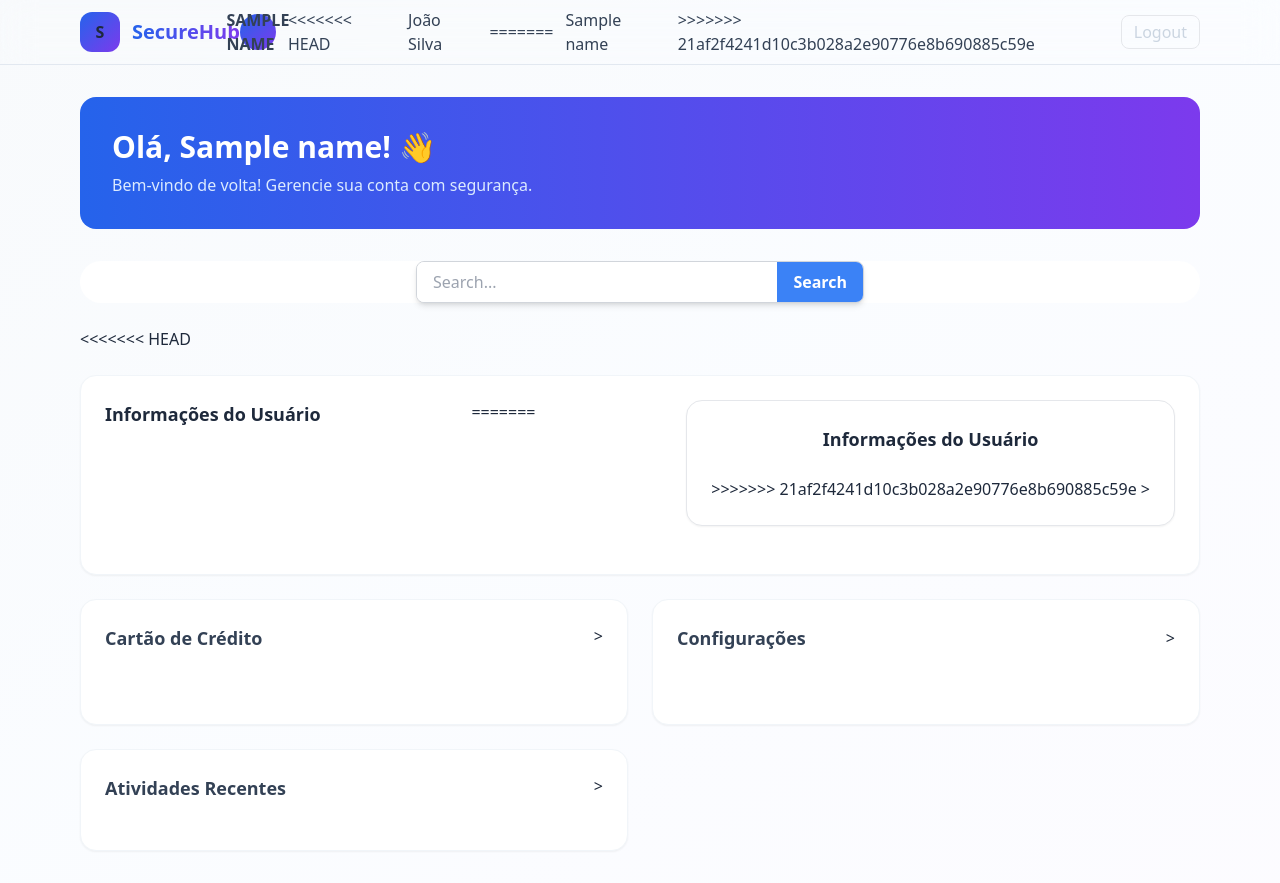
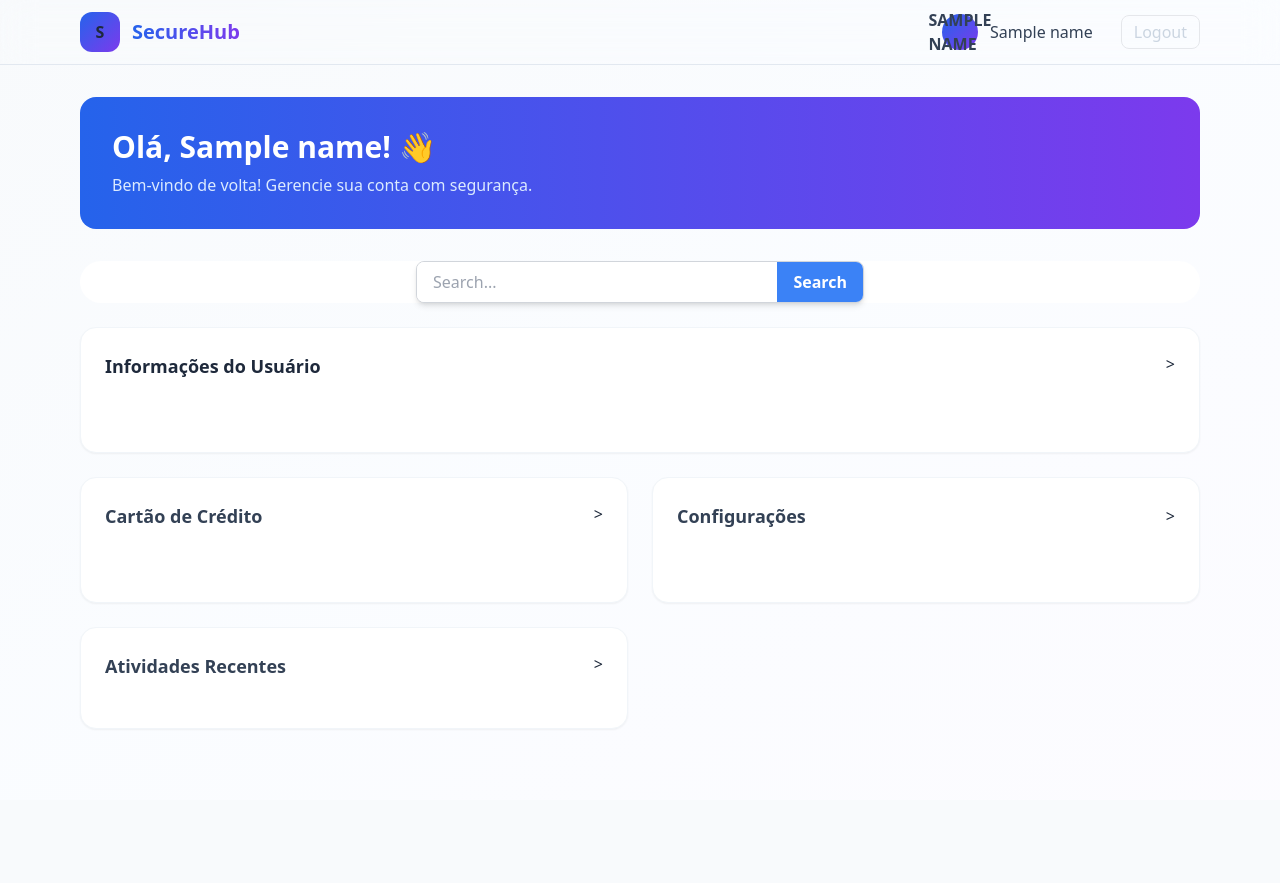
Before and after one commit to maria-lucato08/SiteVulneravel, a Flask app: template templates/dashboard.html in a window 1280 px wide. After the commit the page ends 673 px from the top, so only its background shows below. Run offline with Flask 3, Linux system fonts and the light colour scheme; the template is opened without the code that fills it: most values are stand-ins (such as "Sample title", 1, 10 or a date in 2020); some libraries are stand-ins or nearby versions.

Commit message:
ajuste de conflito

```diff
--- a/templates/dashboard.html
+++ b/templates/dashboard.html
@@ -42,11 +42,7 @@
               {{ name[0].upper() }}
             </div>
 
-<<<<<<< HEAD
-            <span class="font-medium"> João Silva </span>
-=======
-            <span class="font-medium text-slate-700">{{ name }}</span>
->>>>>>> 21af2f4241d10c3b028a2e90776e8b690885c59e
+            <span class="font-medium">{{ name }}</span>
           </div>
 
           <a href="{{ url_for('login_route.login') }}" class="ml-4">
@@ -93,19 +89,12 @@
          </div>
 
         <!-- USER INFO -->
-<<<<<<< HEAD
         <div class="lg:col-span-2 bg-white rounded-2xl border p-6 shadow-sm settings-card">
           <button class="w-full flex items-start justify-between mb-6 toggle-settings" >
             <h2 class="text-lg font-semibold text-slate-800 mb-6 text-test">
               Informações do Usuário
             </h2>
-=======
-        <div class="lg:col-span-2 bg-white rounded-2xl border p-6 shadow-sm" id="user-info">
 
-          <h2 class="text-lg font-semibold text-slate-800 mb-6">
-            Informações do Usuário
-          </h2>
->>>>>>> 21af2f4241d10c3b028a2e90776e8b690885c59e
 
             <span class="transition-transform duration-300 arrow-settings">
               >
@@ -115,20 +104,12 @@
           <div class="space-y-4 text-test settings-content hidden">
             <div>
               <p class="text-sm text-slate-500">Nome</p>
-<<<<<<< HEAD
-              <p class="font-medium">João Silva</p>
-=======
-              <p class="font-medium text-slate-800">{{ name }}</p>
->>>>>>> 21af2f4241d10c3b028a2e90776e8b690885c59e
+              <p class="font-medium">{{ name }}</p>
             </div>
 
             <div>
               <p class="text-sm text-slate-500">Email</p>
-<<<<<<< HEAD
-              <p class="font-medium">joao@email.com</p>
-=======
-              <p class="font-medium text-slate-800">{{ email }}</p>
->>>>>>> 21af2f4241d10c3b028a2e90776e8b690885c59e
+              <p class="font-medium">{{ email }}</p>
             </div>
 
             <div>
```
